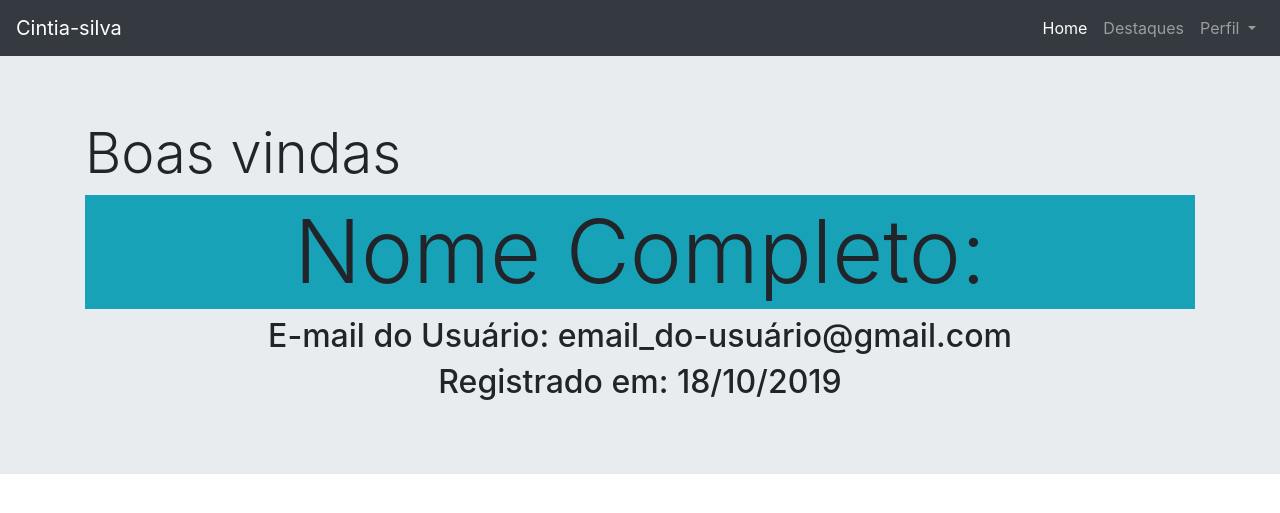
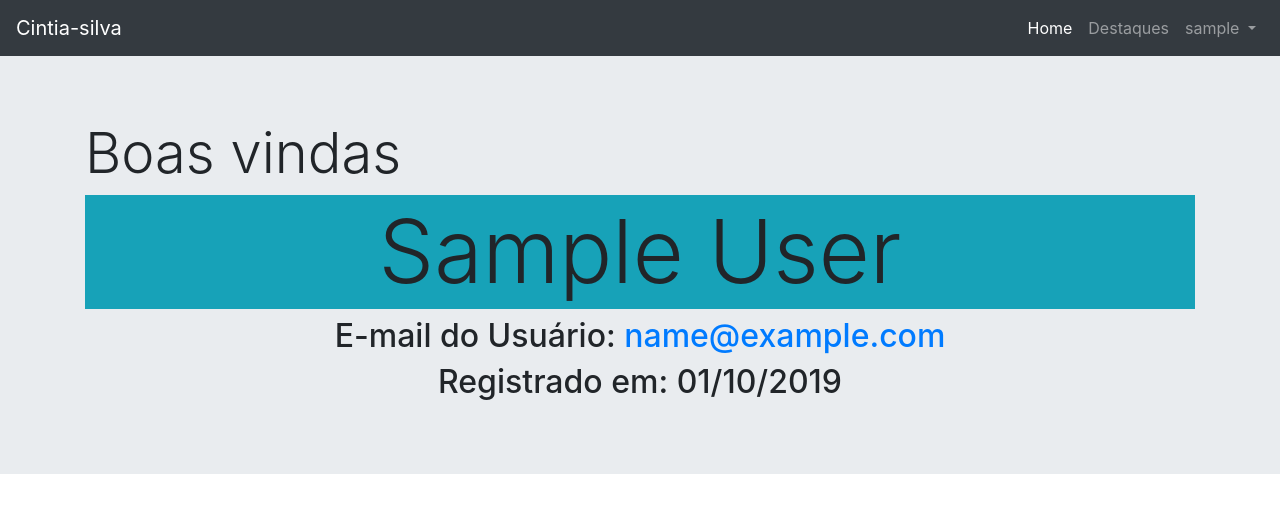
Before and after one commit to Cintia-silva/login, a PHP site: page /login/perfil.php in a window 1280 px wide. Shown: the top 513 px of the page. Run offline with PHP 8.4, Linux system fonts and the light colour scheme; the visitor is signed in with stand-in values (Sample User, id 1).

Commit message:
Perfil completo
perfil.php preenchido com dados da sessão

```diff
--- a/perfil.php
+++ b/perfil.php
@@ -33,7 +33,7 @@
 
                 <li class="nav-item dropdown">
                     <a class="nav-link dropdown-toggle" href="#" id="navbarDropdownMenuLink" role="button" data-toggle="dropdown" aria-haspopup="true" aria-expanded="false">
-                        Perfil
+                        <?= $nomeDoUsuario?>
                     </a>
                     <div class="dropdown-menu" aria-labelledby="navbarDropdownMenuLink">
                         <a class="dropdown-item" href="#">Sobre</a>
@@ -52,13 +52,16 @@
             <h1 class="display-4">Boas vindas</h1>
 
             <h2 class="display-2 text-center bg-info rouded p-1">
-            Nome Completo:
+            <?= $nomeCompleto?>
             </h2>
             <h2 class="text-center">
-            E-mail do Usuário: email_do-usuário@gmail.com
+            E-mail do Usuário: <a href="mailto:<?= $emailUsuario?>">
+            <?= $emailUsuario?>
+            </a>
+
             </h2>
             <h2 class="text-center">
-            Registrado em: 18/10/2019
+            Registrado em: <?= $dataCriado?>
             </h2>
         </div>
     </div>
--- a/session.php
+++ b/session.php
@@ -4,6 +4,19 @@
 
 if (isset($_SESSION['nomeDoUsuario'])){
 //logado
+    $usuario = $_SESSION['nomeDoUsuario'];
+    $sql = $connect->prepare("SELECT * FROM usuario WHERE nomeDoUsuario = ?");
+    $sql->bind_param("s", $usuario);
+    $sql->execute();
+    $resultado = $sql->get_result();
+    $linha =$resultado->fetch_array(MYSQLI_ASSOC);
+
+    $nomeDoUsuario = $linha['nomeDoUsuario'];
+    $nomeCompleto = $linha['nomeCompleto'];
+    $emailUsuario = $linha['emailUsuario'];
+    $dataCriado = $linha['dataCriado'];
+    $dataCriado = date("d/m/Y");
+
 }else{
 // Se não estiver logado, redirecionar para index
 header("location: index.php");
```
